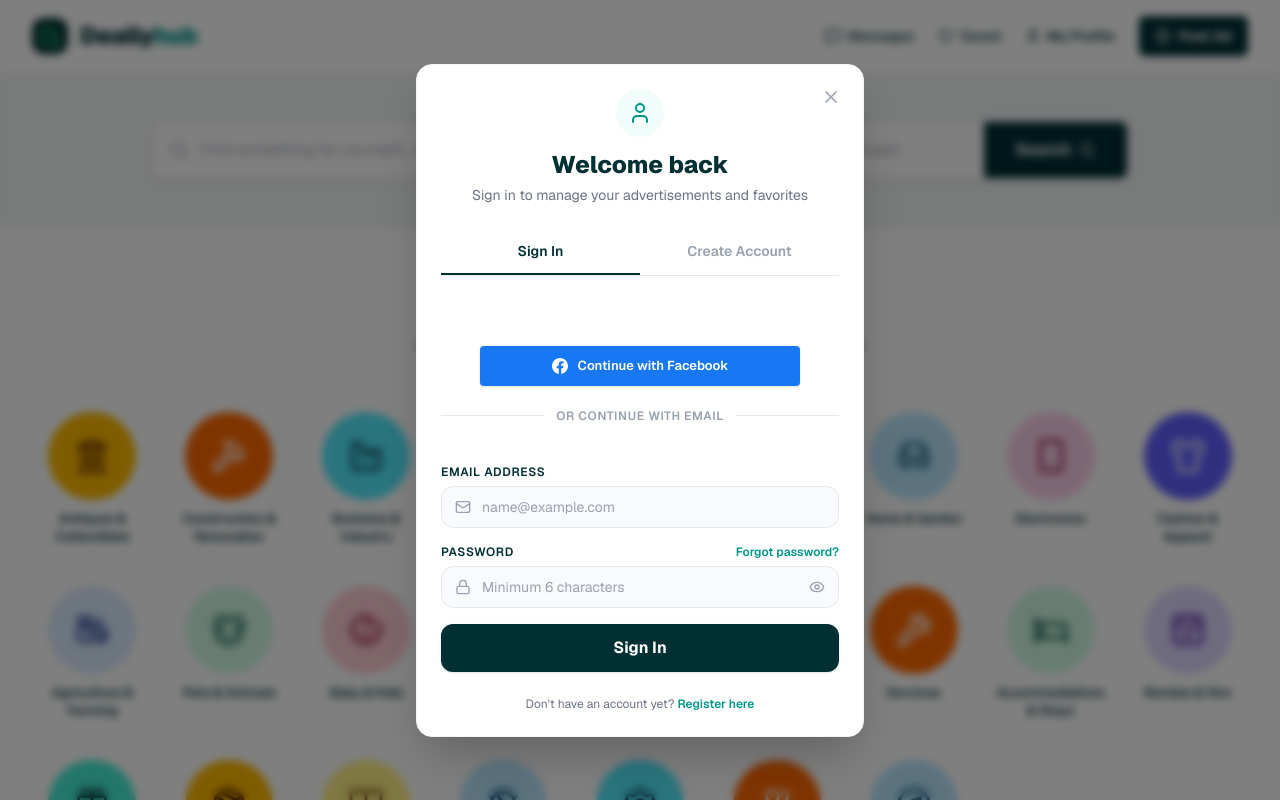
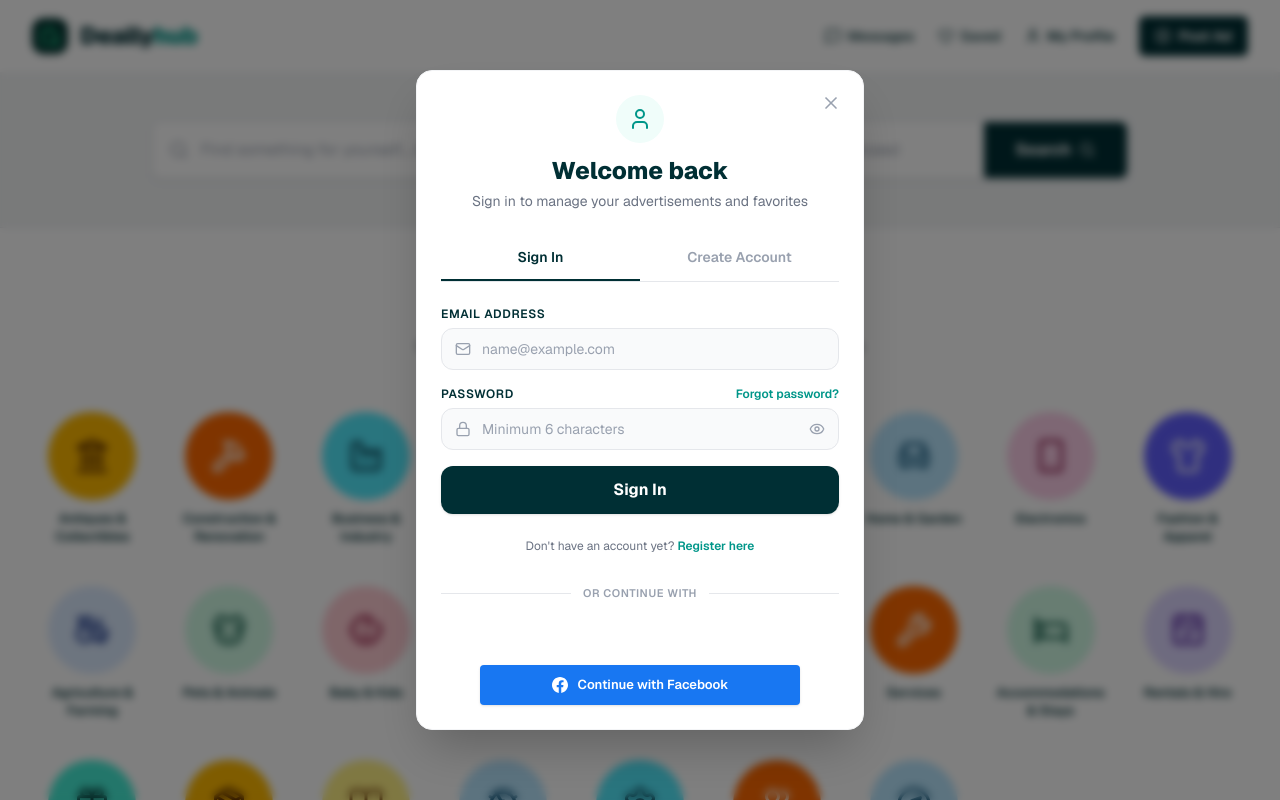
Before and after one commit to aucikkosmonaucik-boop/deallyhub, a Next.js app in the folder frontend/: page / in a window 1280 px wide. Both pictures are taken after a click on the button "Messages". Shown: the top 800 px of the page. Built offline with nearby package versions, Linux system fonts and the light colour scheme; no server answers.

Commit message:
fix: move social logins below 'Don't have an account yet' and force English locale

```diff
--- a/frontend/src/app/layout.tsx
+++ b/frontend/src/app/layout.tsx
@@ -198,7 +198,7 @@ export default function RootLayout({
           type="application/ld+json"
           dangerouslySetInnerHTML={{ __html: JSON.stringify(jsonLdFaq) }}
         />
-        <Script src="https://accounts.google.com/gsi/client" strategy="afterInteractive" />
+        <Script src="https://accounts.google.com/gsi/client?hl=en" strategy="afterInteractive" />
         <Script src="https://connect.facebook.net/en_US/sdk.js" strategy="lazyOnload" />
       </head>
       <body className="min-h-full flex flex-col">{children}</body>
--- a/frontend/src/components/AuthModal.tsx
+++ b/frontend/src/components/AuthModal.tsx
@@ -95,7 +95,8 @@ export default function AuthModal({
             width: 320,
             text: mode === "register" ? "signup_with" : "signin_with",
             shape: "rectangular",
-            logo_alignment: "left"
+            logo_alignment: "left",
+            locale: "en"
           });
         }
       } catch (err) {
@@ -435,36 +436,6 @@ export default function AuthModal({
               </div>
             )}
 
-            {/* Social Logins (Google & Facebook) */}
-            {(mode === "login" || mode === "register") && (
-              <div className="px-6 pt-5 pb-1 flex flex-col items-center gap-2.5">
-                <div id="google-signin-btn-container" className="w-full flex justify-center min-h-[40px]"></div>
-
-                <button
-                  type="button"
-                  onClick={handleFacebookLogin}
-                  disabled={loading}
-                  className="w-full max-w-[320px] h-[40px] px-4 rounded-[4px] bg-[#1877F2] hover:bg-[#166fe5] text-white text-[13px] font-semibold flex items-center justify-center gap-2.5 transition-colors shadow-sm cursor-pointer disabled:opacity-50"
-                >
-                  <svg className="w-4 h-4 fill-white shrink-0" viewBox="0 0 24 24">
-                    <path d="M24 12.073c0-6.627-5.373-12-12-12s-12 5.373-12 12c0 5.99 4.388 10.954 10.125 11.854v-8.385H7.078v-3.47h3.047V9.43c0-3.007 1.792-4.669 4.533-4.669 1.312 0 2.686.235 2.686.235v2.953H15.83c-1.491 0-1.956.925-1.956 1.874v2.25h3.328l-.532 3.47h-2.796v8.385C19.612 23.027 24 18.062 24 12.073z"/>
-                  </svg>
-                  <span>{mode === "register" ? "Sign up with Facebook" : "Continue with Facebook"}</span>
-                </button>
-
-                <div className="relative w-full my-3">
-                  <div className="absolute inset-0 flex items-center">
-                    <div className="w-full border-t border-gray-200" />
-                  </div>
-                  <div className="relative flex justify-center text-xs uppercase">
-                    <span className="bg-white px-3 text-gray-400 font-semibold tracking-wider">
-                      Or continue with email
-                    </span>
-                  </div>
-                </div>
-              </div>
-            )}
-
             {/* Form */}
             <form onSubmit={handleAuthSubmit} className="p-6 space-y-4">
               {/* Error Message */}
@@ -679,6 +650,36 @@ export default function AuthModal({
                   )}
                 </p>
               </div>
+
+              {/* Social Logins (Google & Facebook) below "Don't have an account yet? Register here" */}
+              {(mode === "login" || mode === "register") && (
+                <div className="pt-3 flex flex-col items-center gap-2.5">
+                  <div className="relative w-full my-1">
+                    <div className="absolute inset-0 flex items-center">
+                      <div className="w-full border-t border-gray-200" />
+                    </div>
+                    <div className="relative flex justify-center text-xs uppercase">
+                      <span className="bg-white px-3 text-gray-400 font-semibold tracking-wider text-[11px]">
+                        Or continue with
+                      </span>
+                    </div>
+                  </div>
+
+                  <div id="google-signin-btn-container" className="w-full flex justify-center min-h-[40px]"></div>
+
+                  <button
+                    type="button"
+                    onClick={handleFacebookLogin}
+                    disabled={loading}
+                    className="w-full max-w-[320px] h-[40px] px-4 rounded-[4px] bg-[#1877F2] hover:bg-[#166fe5] text-white text-[13px] font-semibold flex items-center justify-center gap-2.5 transition-colors shadow-sm cursor-pointer disabled:opacity-50"
+                  >
+                    <svg className="w-4 h-4 fill-white shrink-0" viewBox="0 0 24 24">
+                      <path d="M24 12.073c0-6.627-5.373-12-12-12s-12 5.373-12 12c0 5.99 4.388 10.954 10.125 11.854v-8.385H7.078v-3.47h3.047V9.43c0-3.007 1.792-4.669 4.533-4.669 1.312 0 2.686.235 2.686.235v2.953H15.83c-1.491 0-1.956.925-1.956 1.874v2.25h3.328l-.532 3.47h-2.796v8.385C19.612 23.027 24 18.062 24 12.073z"/>
+                    </svg>
+                    <span>{mode === "register" ? "Sign up with Facebook" : "Continue with Facebook"}</span>
+                  </button>
+                </div>
+              )}
             </form>
           </>
         )}
```
Also changed, not shown: 1 other file (tests, documents, lock files or other folders).
